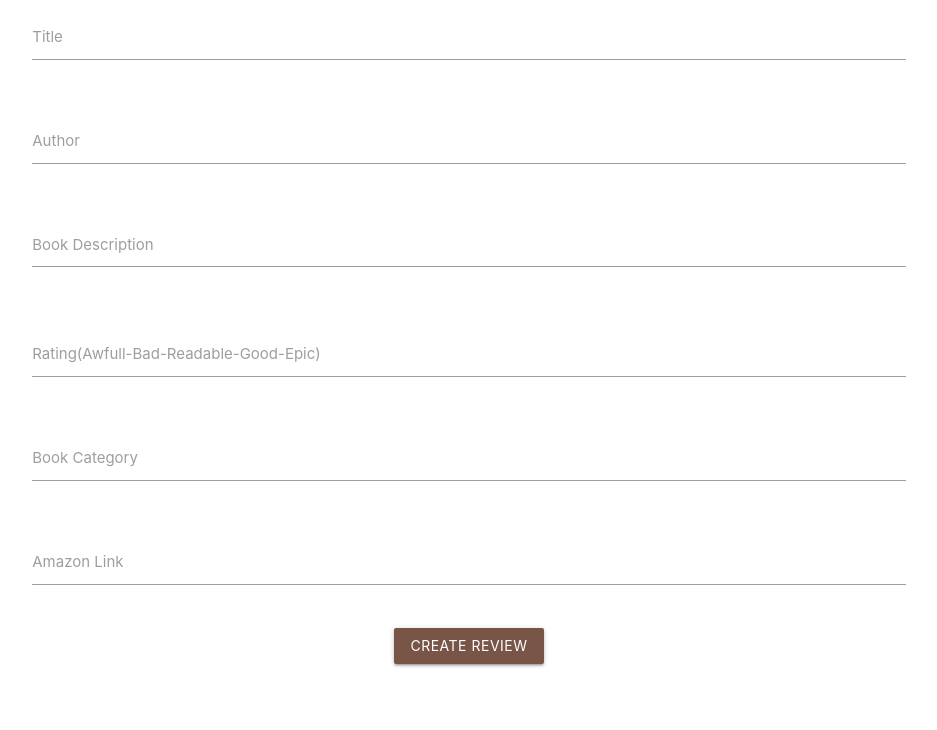
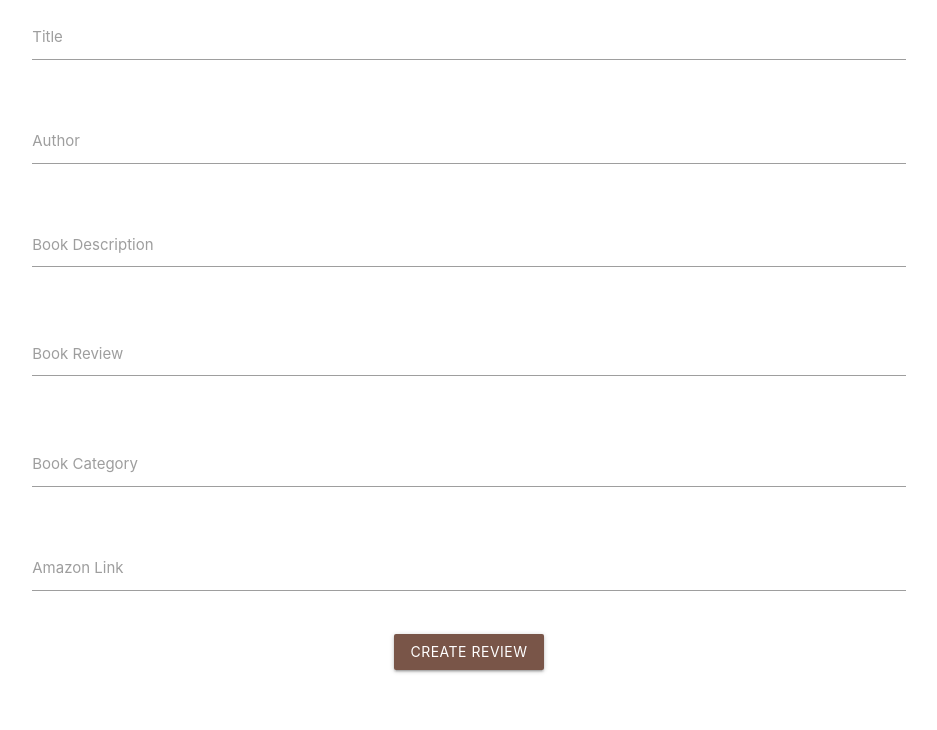
Before and after one commit to JoseAMGomes/bookers, a Flask app: page /review/add in a window 1280 px wide. Shown: the part 191-921 px from the top of the page, without its empty margins (171-1108 px from the left). Run offline with Flask 2, Linux system fonts and the light colour scheme; some libraries are stand-ins or nearby versions.

Commit message:
changed rating key to review

```diff
--- a/templates/books.html
+++ b/templates/books.html
@@ -31,7 +31,7 @@
               <p>Author : {{book.author}}</p><br>
               <p>Book Description : {{book.description}}</p><br>
               <p>Category : {{book.categories}}</p><br>
-              <p>Rating : {{book.rating}}</p><br>
+              <p>Rating : {{book.review}}</p><br>
               <p><em>by: {{ book.created_by }}</em></p><br>
             </div>
           </div>
--- a/templates/edit_review.html
+++ b/templates/edit_review.html
@@ -23,8 +23,8 @@
           </div>
           <div class="row">
             <div class="input-field col s12">
-              <input id="rating" name="rating" type="text" value="{{ book.rating }}" class="validate" required>
-              <label for="rating">Rating</label>
+              <input id="rating" name="rating" type="text" value="{{ book.review }}" class="validate" required>
+              <label for="rating">Review</label>
             </div>
           </div>
           <div class="row">
--- a/templates/make_review.html
+++ b/templates/make_review.html
@@ -23,8 +23,8 @@
           </div>
           <div class="row">
             <div class="input-field col s12">
-              <input id="rating" name="rating" type="text" class="validate" required>
-              <label for="rating">Rating(Awfull-Bad-Readable-Good-Epic)</label>
+              <textarea id="rating" name="rating" class="materialize-textarea" class="validate" required></textarea>
+              <label for="rating">Book Review</label>
             </div>
           </div>
           <div class="row">
```
